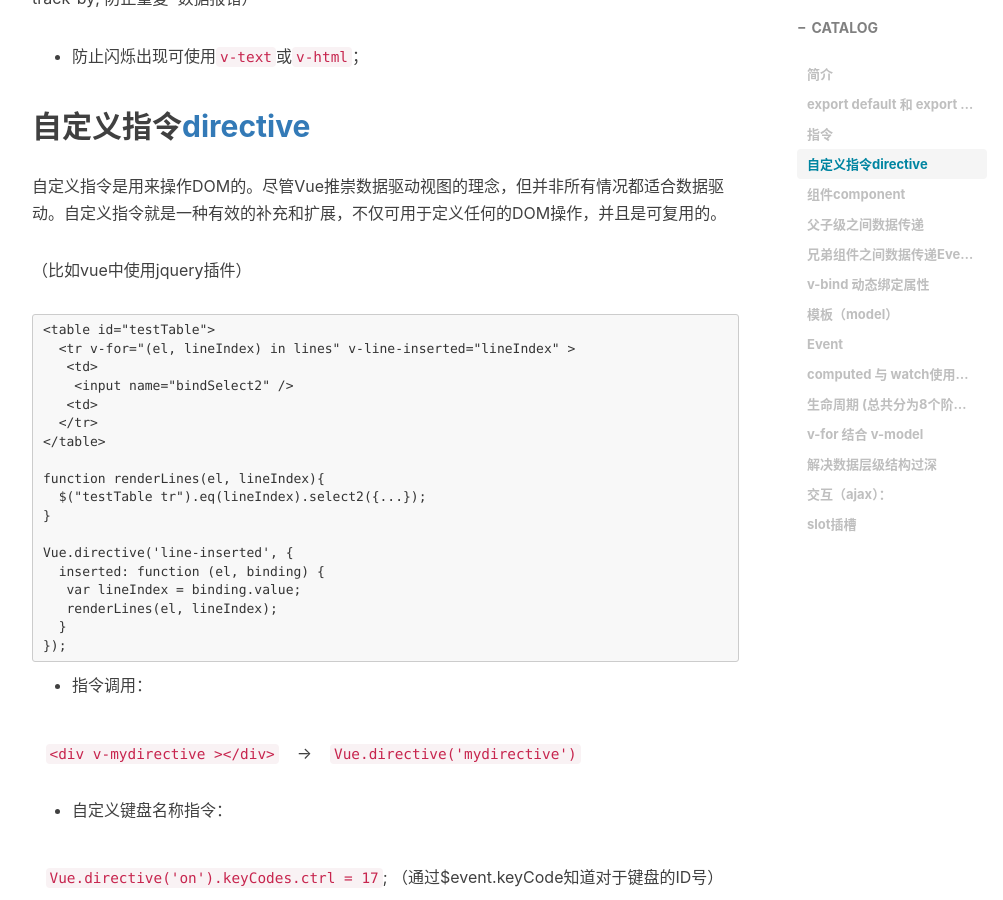
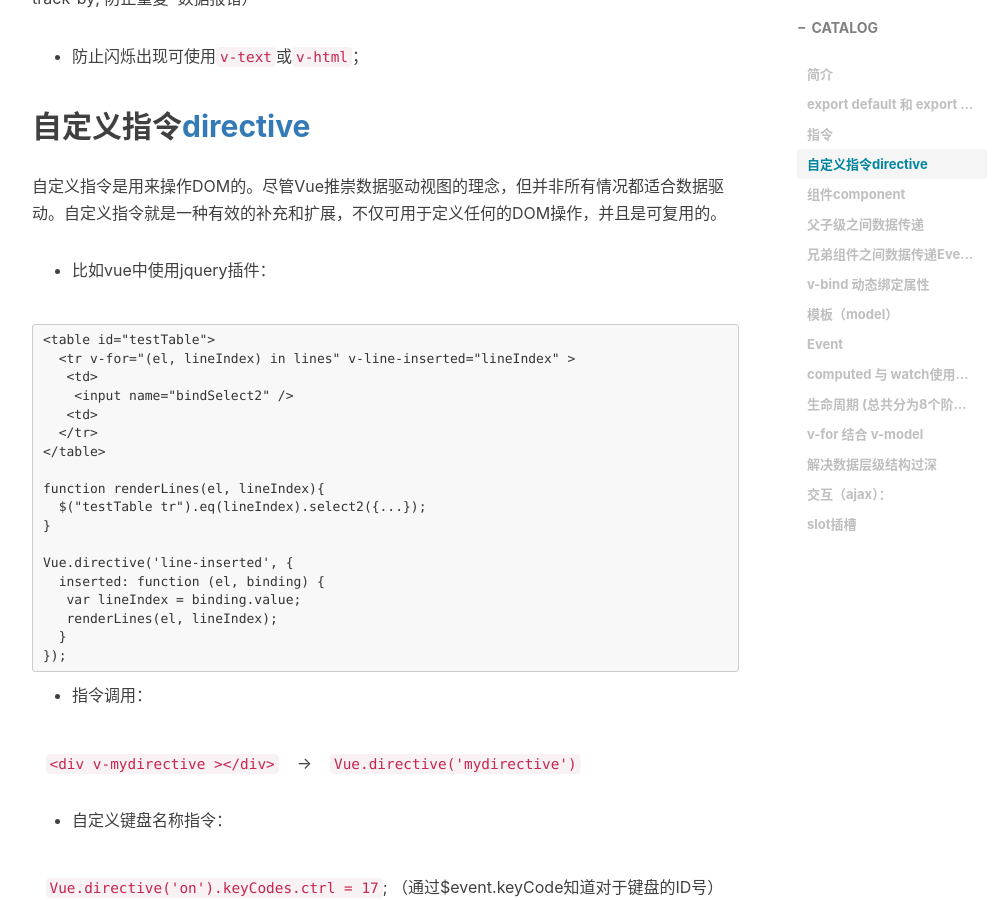
Before and after one commit to devin-huang/devin-huang.github.io, a Jekyll site: the page built from _posts/2017-08-01-Vue开发.md, in a window 1280 px wide and 900 px high, scrolled down 1163 px. Shown: the whole window, without its empty margins (233-1236 px from the left). Built offline with Jekyll 4.4.1, drawn with Linux system fonts in a browser that asks for light colours; nearby versions of some CDN libraries; comment, search, counter and statistics services are not loaded.

````diff
--- a/_posts/2017-08-01-Vue开发.md
+++ b/_posts/2017-08-01-Vue开发.md
@@ -38,7 +38,7 @@ tags:
 
 自定义指令是用来操作DOM的。尽管Vue推崇数据驱动视图的理念，但并非所有情况都适合数据驱动。自定义指令就是一种有效的补充和扩展，不仅可用于定义任何的DOM操作，并且是可复用的。
 
-（比如vue中使用jquery插件）
+* 比如vue中使用jquery插件：
 
 ```
 <table id="testTable">
````
